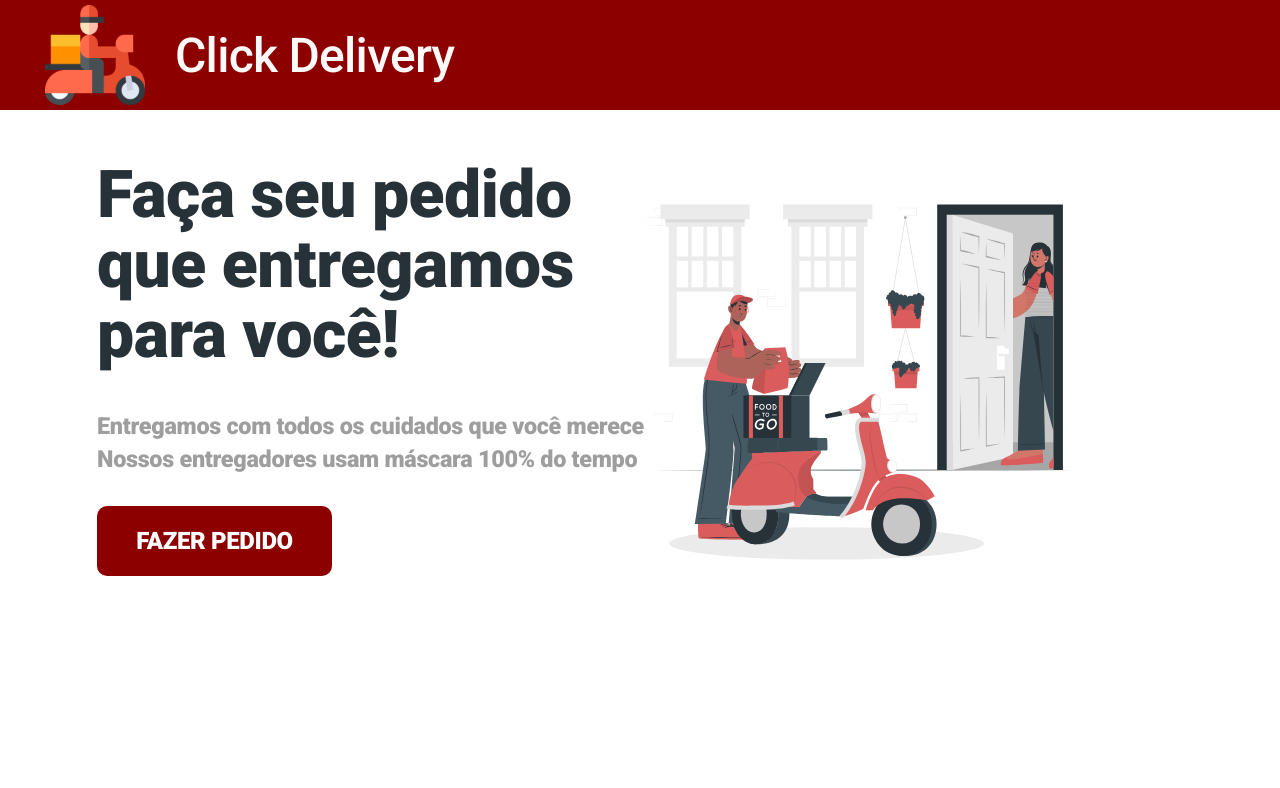
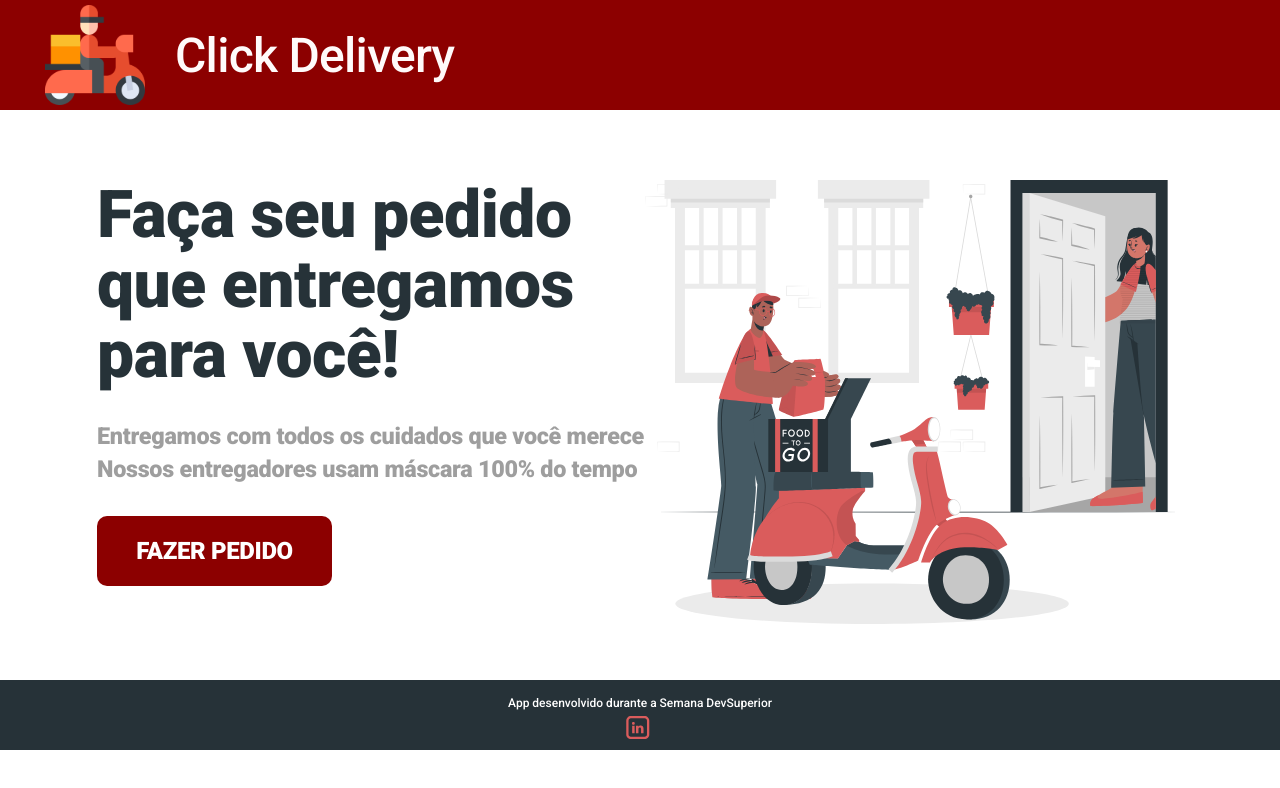
Before and after one commit to leofalves/clickdelivery, a React (Create React App) app in the folder front-web/: page / in a window 1280 px wide. Shown: the top 788 px of the page. Built offline with nearby package versions, Linux system fonts and the light colour scheme; the HTML template or start-up script is replaced by a standard one.

Commit message:
Add Footer

```diff
--- /dev/null
+++ b/front-web/src/Footer/index.tsx
@@ -0,0 +1,17 @@
+import './styles.css';
+import {ReactComponent as LinkedInIcon} from './Linkedin.svg';
+
+function Footer() {
+    return (
+        <footer className="main-footer">
+            App desenvolvido durante a Semana DevSuperior
+            <div className="footer-icons">
+                <a href="https://www.linkedin.com/in/leofabiano/" target="_new">
+                    <LinkedInIcon />
+                </a>
+            </div>
+        </footer>
+    )
+};
+
+export default Footer;
--- /dev/null
+++ b/front-web/src/Footer/styles.css
@@ -0,0 +1,21 @@
+.main-footer {
+    padding-top: 15px;
+    padding-bottom: 15px;
+    background-color: var(--dark-color);
+    font-weight: normal;
+    font-size: 12px;
+    line-height: 16px;
+    text-align: center;
+    color: #FFF;
+    height: 40px;
+  }
+
+  .footer-icons {
+    margin-top: 5px;
+    display: flex;
+    justify-content: center;
+  }
+
+  .footer-icons > * {
+    margin-right: 5px;
+  }
--- a/front-web/src/Home/index.tsx
+++ b/front-web/src/Home/index.tsx
@@ -1,16 +1,18 @@
 import './styles.css';
-import {ReactComponent as MainImage} from './main.svg';
+import { ReactComponent as MainImage } from './main.svg';
+import Footer from '../Footer';
 
 function Home() {
     return (
+        <>
             <div className="home-container">
                 <div className="home-content">
                     <div className="home-actions">
                         <div className="home-title">
-                        <h1>Faça seu pedido<br/>que entregamos<br/>para você!</h1>
+                            <h1>Faça seu pedido<br />que entregamos<br />para você!</h1>
                         </div>
                         <div className="home-subtitle">
-                        <h3>Entregamos com todos os cuidados que você merece<br/>Nossos entregadores usam máscara 100% do tempo</h3>
+                            <h3>Entregamos com todos os cuidados que você merece<br />Nossos entregadores usam máscara 100% do tempo</h3>
                         </div>
                         <a href="orders" className="home-btn-order">
                             FAZER PEDIDO
@@ -21,6 +23,8 @@
                     </div>
                 </div>
             </div>
+            <Footer/>
+        </>
     )
 };
 
--- a/front-web/src/Home/styles.css
+++ b/front-web/src/Home/styles.css
@@ -1,6 +1,6 @@
 .home-container {
-  padding-top: 50px;
-  height: calc(100vh - 254px);
+  padding-top: 70px;
+  height: calc(100vh - 300px);
 }
 
 .home-container h1 {
@@ -18,7 +18,7 @@
   line-height: 70px;
   letter-spacing: -0.015em;
   color: var(--dark-color);
-  margin-bottom: 40px !important;
+  margin-bottom: 30px !important;
 }
 
 .home-subtitle {
@@ -50,8 +50,9 @@
   transform: scale(1.01);
 }
 
+
 .home-image svg {
-  width: 80% !important;
+  width: 100% !important;
 }
 
 @media only screen and (max-width: 768px) {
@@ -65,7 +66,7 @@
   }
 
   .home-title {
-    font-size: 30px;
+    font-size: 40px;
   }
 
   .home-subtitle {
```
Also changed, not shown: front-web/src/reportWebVitals.ts (deleted, +0 -15 lines), front-web/src/Footer/Linkedin.svg (added). Lines whose indentation alone changed are shown as unchanged.
